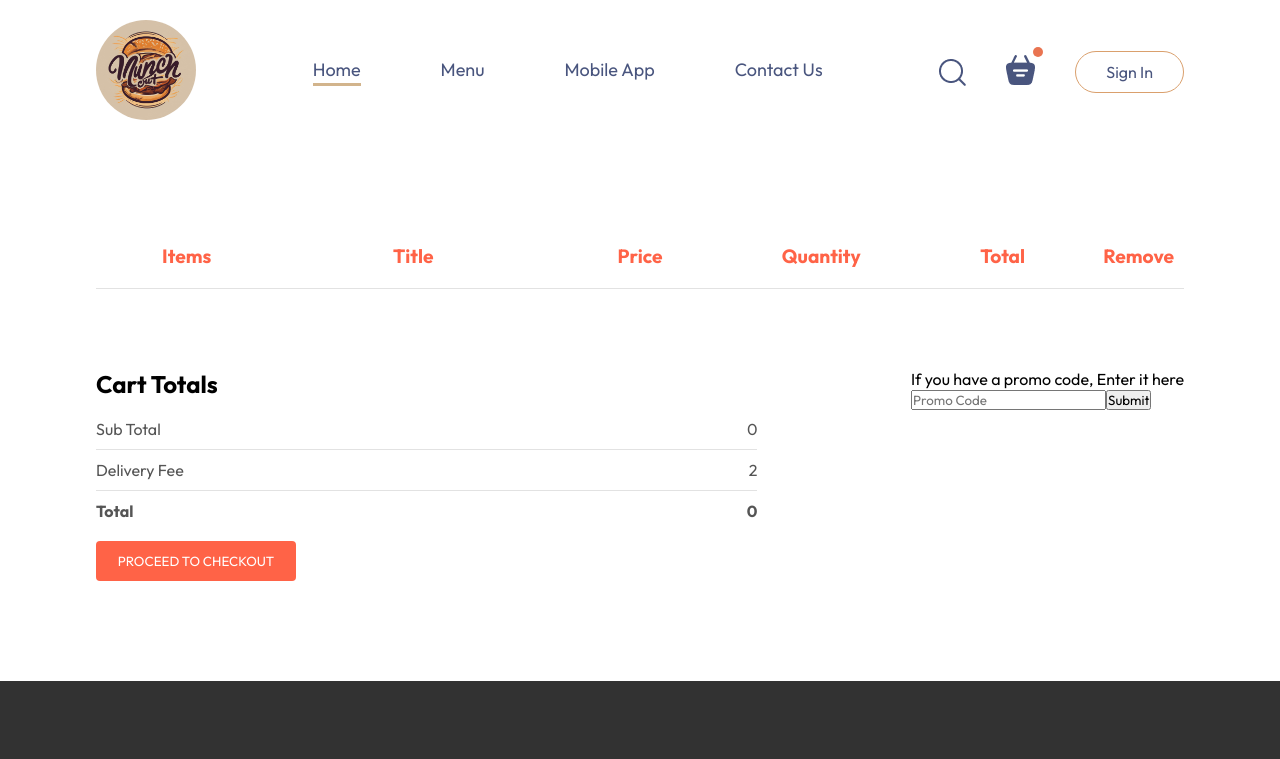
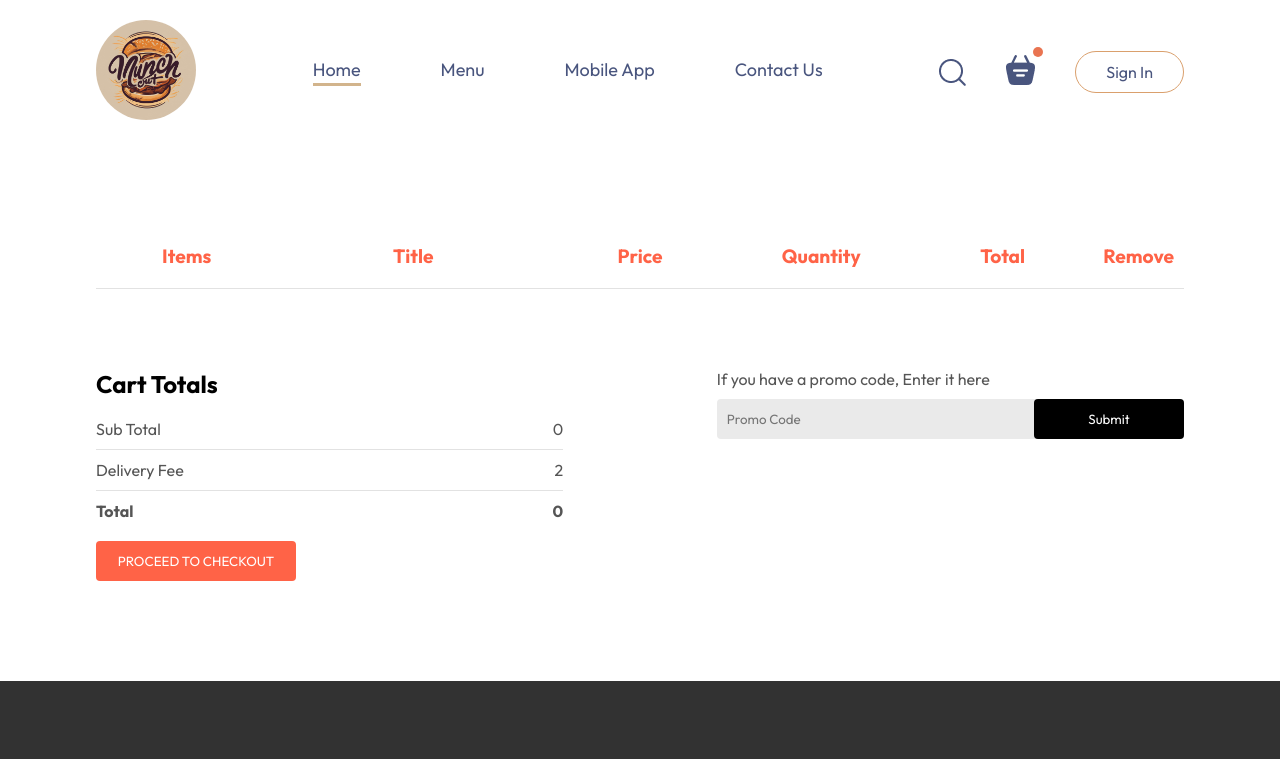
Before and after one commit to GeethakaSankalpa/Munch-Out, a React (Vite) app in the folder frontend/: page /cart in a window 1280 px wide. Shown: the top 759 px of the page. Built offline with nearby package versions, Linux system fonts and the light colour scheme.

Commit message:
Styled Cart

```diff
--- a/frontend/src/pages/Cart/Cart.css
+++ b/frontend/src/pages/Cart/Cart.css
@@ -71,3 +71,40 @@
     border-radius: 4px;
     cursor: pointer;
 }
+
+.cart-total button:hover{
+    background-color: #FF8165;
+}
+
+.cart-promo-code{
+    flex: 1;
+}
+
+.cart-promo-code p{
+    color: #555;
+}
+
+.cart-promo-code-input{
+    margin-top: 10px;
+    display: flex;
+    justify-content: space-between;
+    align-items: center;
+    background-color: #eaeaea;
+    border-radius: 4px;
+}
+
+.cart-promo-code-input input{
+    background: transparent;
+    border: none;
+    outline: none;
+    padding-left: 10px;
+}
+
+.cart-promo-code-input button{
+    width: max(10vw,150px);
+    padding: 12px 5px;
+    background-color: black;
+    border: none;
+    color: white;
+    border-radius: 4px;
+}
```
